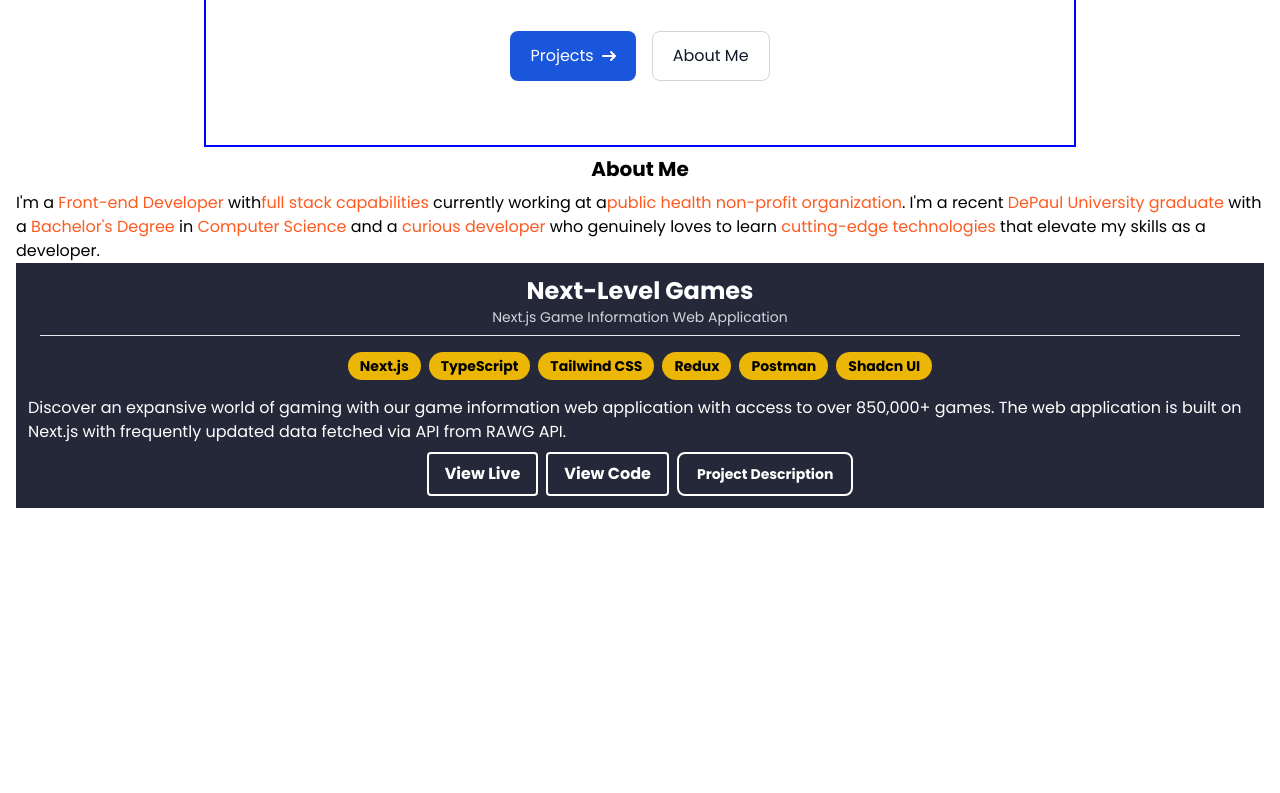
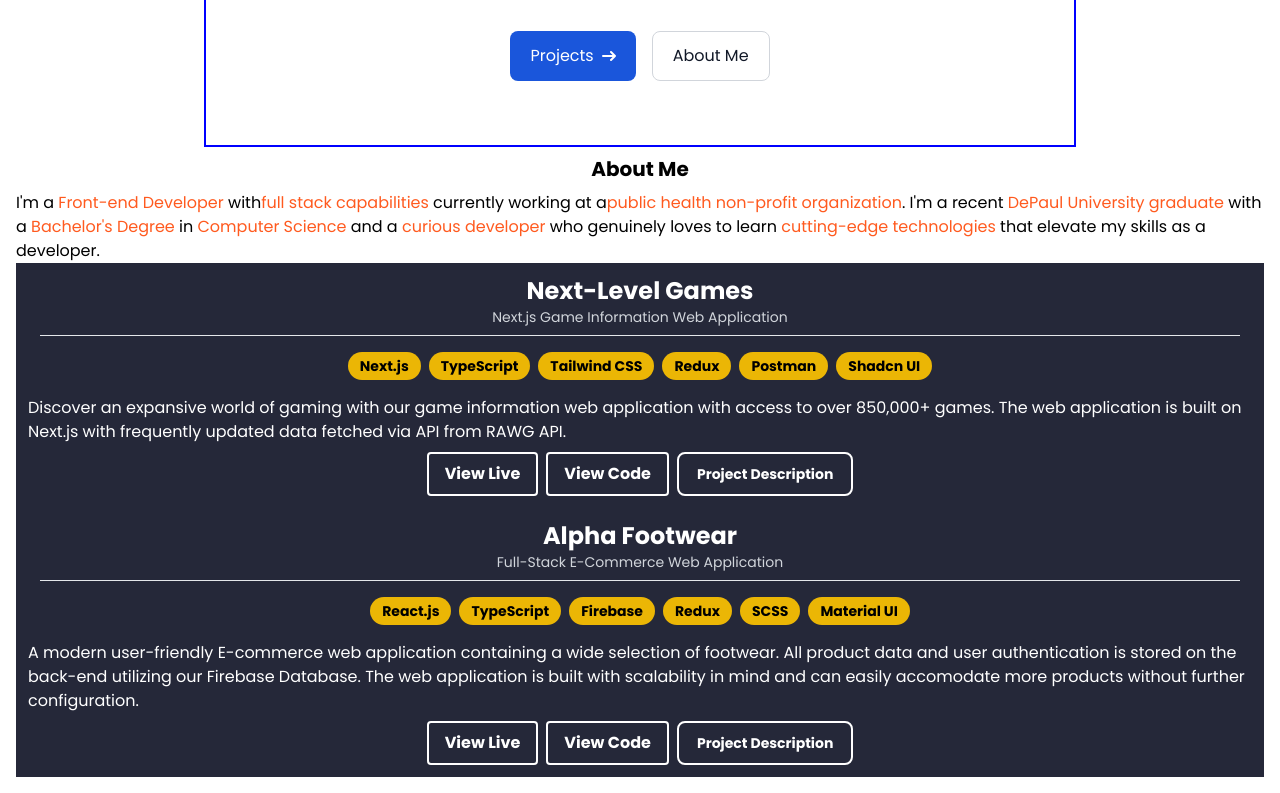
Before and after one commit to bartswierz/portfolio-website-updated, a Next.js app: page / in a window 1280 px wide. Shown: the part 335-1128 px from the top of the page. Before the commit the page ends 872 px from the top, so only its background shows below. Built offline with nearby package versions, Linux system fonts and the light colour scheme.

Commit message:
added alpha footwear project and fixed modal overflow

```diff
--- a/src/app/components/Content/Accordion.tsx
+++ b/src/app/components/Content/Accordion.tsx
@@ -22,9 +22,7 @@ export default function Accordion__({ accordionObj }: AccordionProps) {
       <Accordion.Panel>
         <Accordion.Title>Project Description</Accordion.Title>
         <Accordion.Content>
-          <p className="mb-2 text-gray-500 dark:text-gray-400">
-            <p>{description}</p>
-          </p>
+          <p className="mb-2 text-gray-500 dark:text-gray-400">{description}</p>
         </Accordion.Content>
       </Accordion.Panel>
 
@@ -32,9 +30,7 @@ export default function Accordion__({ accordionObj }: AccordionProps) {
       <Accordion.Panel>
         <Accordion.Title>Why did I build this project?</Accordion.Title>
         <Accordion.Content>
-          <p className="mb-2 text-gray-500 dark:text-gray-400">
-            <p>{reason}</p>
-          </p>
+          <p className="mb-2 text-gray-500 dark:text-gray-400">{reason}</p>
         </Accordion.Content>
       </Accordion.Panel>
 
@@ -42,9 +38,7 @@ export default function Accordion__({ accordionObj }: AccordionProps) {
       <Accordion.Panel>
         <Accordion.Title>Build Difficulties?</Accordion.Title>
         <Accordion.Content>
-          <p className="mb-2 text-gray-500 dark:text-gray-400">
-            <p>{difficulties}</p>
-          </p>
+          <p className="mb-2 text-gray-500 dark:text-gray-400">{difficulties}</p>
         </Accordion.Content>
       </Accordion.Panel>
 
@@ -52,9 +46,14 @@ export default function Accordion__({ accordionObj }: AccordionProps) {
       <Accordion.Panel>
         <Accordion.Title>Future Features</Accordion.Title>
         <Accordion.Content>
-          <p className="mb-2 text-gray-500 dark:text-gray-400">
-            <p>Future Features Placeholder text</p>
-          </p>
+          <ul className="mb-2 text-gray-500 dark:text-gray-400 ">
+            {features &&
+              features.map((feature, idx) => (
+                <li key={idx} className="list-disc list-inside">
+                  {feature}
+                </li>
+              ))}
+          </ul>
         </Accordion.Content>
       </Accordion.Panel>
     </Accordion>
--- a/src/app/components/Content/Modal.tsx
+++ b/src/app/components/Content/Modal.tsx
@@ -18,8 +18,6 @@ export default function Modal__({ accordionObj }: ModalProps) {
   const [openModal, setOpenModal] = useState<string | undefined>();
   const props = { openModal, setOpenModal };
 
-  console.log("ACCORDION OBJ: ", accordionObj);
-
   return (
     <>
       {/* BUTTON TO OPEN MODAL */}
@@ -33,7 +31,7 @@ export default function Modal__({ accordionObj }: ModalProps) {
 
       {/* MODAL CONTENT - DISPLAYED IN CENTERED VERTICALLY & HORIZONTALLY */}
       <Modal className="bg-gray-900/70" show={props.openModal === "default"} onClose={() => props.setOpenModal(undefined)}>
-        <div className="dark:bg-primary">
+        <div className="dark:bg-primary overflow-auto">
           <Modal.Header>Project Overview</Modal.Header>
           <Modal.Body>
             <Accordion__ accordionObj={accordionObj} />
--- a/src/app/components/Navbar.tsx
+++ b/src/app/components/Navbar.tsx
@@ -1,8 +1,7 @@
 "use client";
-import { Navbar } from "flowbite-react";
 import Link from "next/link";
-import Image from "next/image";
 import { DarkThemeToggle, Flowbite } from "flowbite-react";
+
 const Navbar_ = () => {
   return (
     <nav className="bg-white border-gray-200 dark:bg-gray-900">
--- a/src/app/constants/index.ts
+++ b/src/app/constants/index.ts
@@ -29,8 +29,36 @@ export const NextLevelProject: ProjectData = {
   },
 };
 
+export const AlphaFootwearProject: ProjectData = {
+  id: 2,
+  header: "Alpha Footwear",
+  subheader: "Full-Stack E-Commerce Web Application",
+  technologyList: ["React.js", "TypeScript", "Firebase", "Redux", "SCSS", "Material UI"],
+  description:
+    "A modern user-friendly E-commerce web application containing a wide selection of footwear. All product data and user authentication is stored on the back-end utilizing our Firebase Database. The web application is built with scalability in mind and can easily accomodate more products without further configuration.",
+  liveURL: "https://alpha-footwear.netlify.app/",
+  githubURL: "https://github.com/bartswierz/shopping-website",
+  accordionObj: {
+    description:
+      "Alpha Footwear is the solution for getting top quality footwear without breaking the bank. Customers will enjoy and appreciate a minimalist layout without overwhelming distractions cluttering the screen. The user experience was the push for keeping the layout as minimal as possible without compromising other sections.",
+    reason:
+      "I built this project to challenge myself by creating a large e-commerce app. My previous project(Bots-for-hire) helped get a basic understanding of React which allowed me to set the bar higher this time around and push myself to create a scalable React App. Going into the project, I have planned to update this project as I learn new technologies. I built the majority of my app quickly within a span of two-three weeks before starting my Frontend Internship in January(2023). Since then I have been learning TypeScript and Material UI which have been really enjoyable to learn. I have grown to love TypeScript after a short period of time and while I am still learning, I plan to use TypeScript for all my future projects because of how helpful it has been to help catch and prevent difficult bugs during development.",
+    difficulties:
+      "The difficultly with this project came down to learning new technologies and implementing them as I improved. I built this project shortly after completing my React Udemy course and tested myself by putting everything I had learned to use. Learning multiple technologies at once made it a bit more difficult requiring reading a lot of documentation but it turned out to be enjoyable and very beneficial. I learned more about Firebase, Material UI, and recently, TypeScript. Implementing TypeScript into my application after already doing the majority of it with JavaScript proved to have its challenges as the change gave me many errors upon changing. However, learning the basics first helped me resolve my errors and turned out to be enjoyable converting my project. What really helped me was using my previous classroom experience working with Java. Java being a strongly typed language, made learning the syntax of TypeScript easier to understand. Overall, I enjoyed using TypeScript and plan to use it for all my future projects because of how useful it can be during development and refactoring code.",
+    learned: "Learned Placeholder",
+    // contributions: []
+    features: [
+      "Update Product Card Mobile Design",
+      "Flesh out the Shipping/Checkout section",
+      "Update Size and Color Select in Product Card",
+      "Add Unit Tests using Jest",
+    ],
+  },
+};
+
 // Place current and new projects into this array
 export const PersonalProjectList: ProjectData[] = [
   NextLevelProject,
+  AlphaFootwearProject,
   // NextLevelProject
 ];
```
